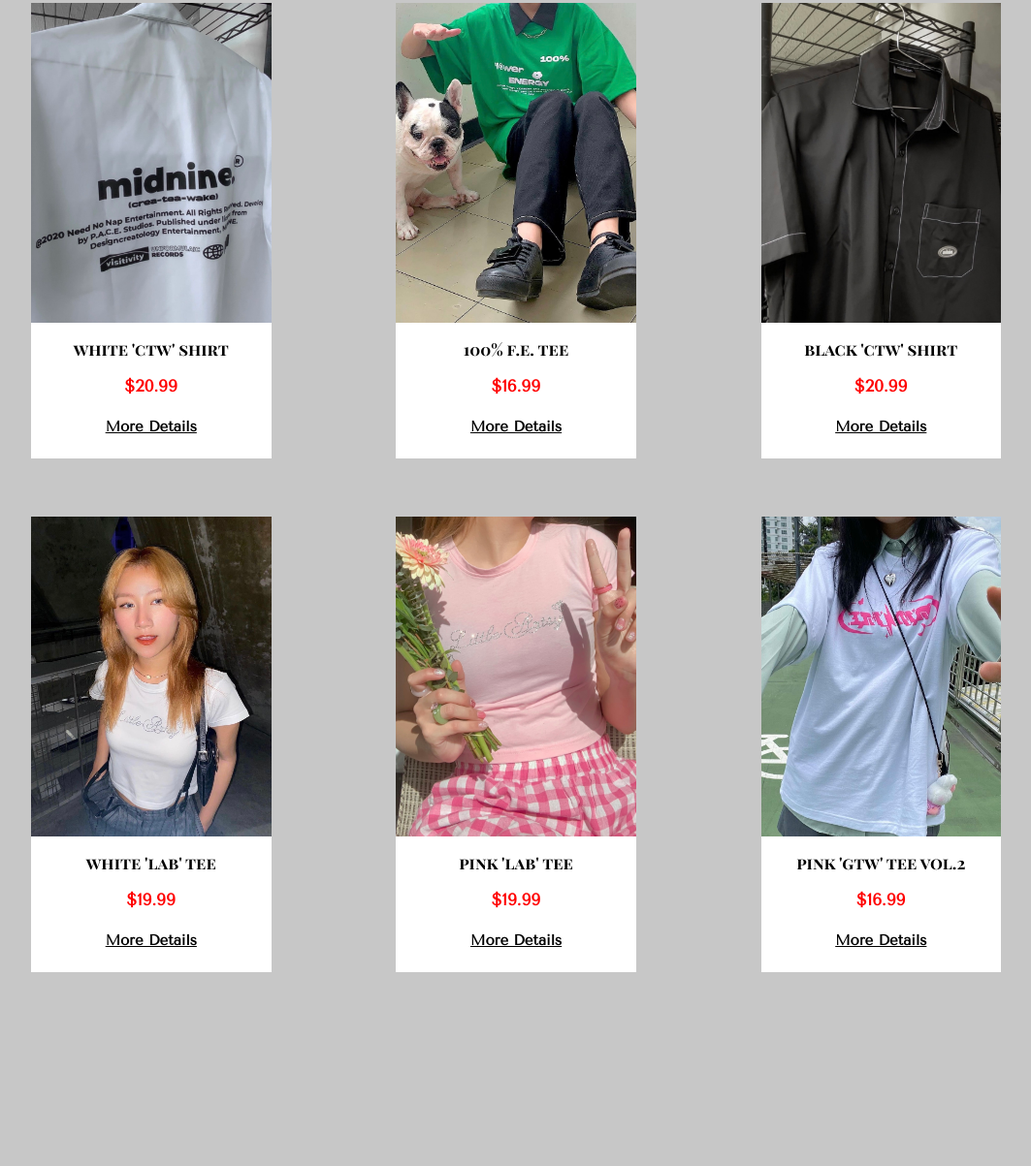
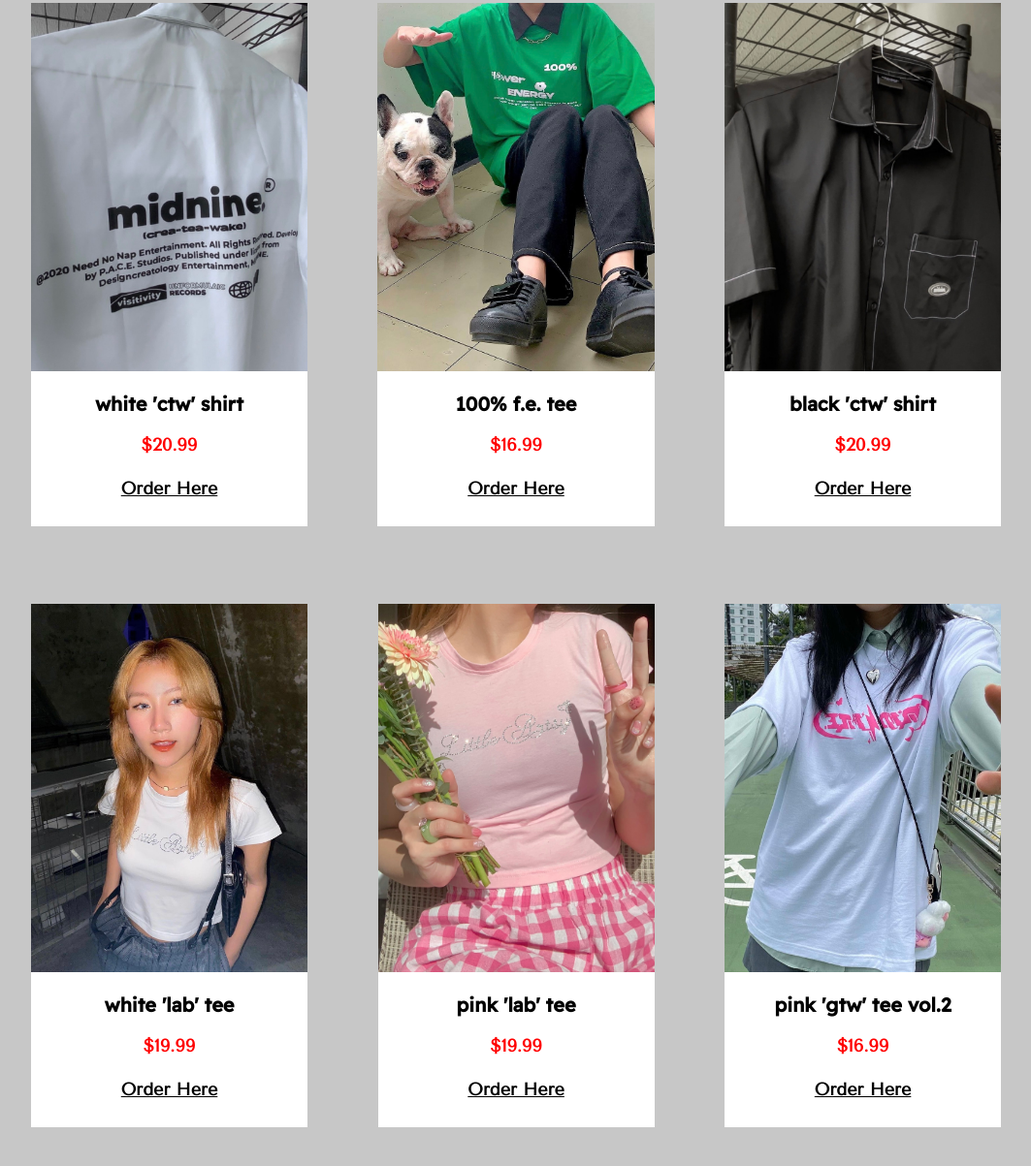
Before and after one commit to katparins/midterm, a plain HTML site: page bestsellers.html in a window 1280 px wide. Shown: the part 307-1510 px from the top of the page at 97% size, without its empty margins (108-1171 px from the left). Before the commit the page ends 1370 px from the top, so only its background shows below. Drawn offline with nearby package versions, Linux system fonts and the light colour scheme; a web font is replaced by a local one.

Commit message:
Added project files

```diff
--- a/bestsellers.html
+++ b/bestsellers.html
@@ -50,7 +50,7 @@
 		<div class="boxTitle">white 'ctw' shirt</div>
 		<div class="price">$20.99</div>
 		<div class="link">
-		<a class="website" target="_link" href="https://www.instagram.com/p/CWAlLjVFV4r/">More Details</a>
+		<a class="website" target="_link" href="https://shop.line.me/@491wljrl/product/1000212779?utm_source=LS_Share&utm_medium=Storefront-Productend&utm_keyword=92d9ccbe1e7cec59f65abd0cdb7a105f1680411835169">Order Here</a>
 		</div>
 	<div class="footer"></div>
 	</div>
@@ -63,7 +63,7 @@
 		<div class="boxTitle">100% f.e. tee</div>
 		<div class="price">$16.99</div>
 		<div class="link">
-		<a class="website" target="_link" href="https://www.instagram.com/p/CRBx6JDNGAQ/">More Details</a>
+		<a class="website" target="_link" href="https://shop.line.me/@491wljrl/product/321031453?utm_source=LS_Share&utm_medium=Storefront-Productend&utm_keyword=92d9ccbe1e7cec59f65abd0cdb7a105f1680411849928">Order Here</a>
 		</div>
 	</div>
 
@@ -75,7 +75,7 @@
 		<div class="boxTitle">black 'ctw' shirt</div>
 		<div class="price">$20.99</div>
 		<div class="link">
-		<a class="website" target="_link" href="https://www.instagram.com/p/CVCzg9RLyu_/">More Details</a>
+		<a class="website" target="_link" href="https://shop.line.me/@491wljrl/product/1000212793?utm_source=LS_Share&utm_medium=Storefront-Productend&utm_keyword=92d9ccbe1e7cec59f65abd0cdb7a105f1680411865089">Order Here</a>
 		</div>
 	</div>
 </div>
@@ -89,7 +89,7 @@
 		<div class="boxTitle">white 'lab' tee</div>
 		<div class="price">$19.99</div>
 		<div class="link">
-		<a class="website" target="_link" href="https://www.instagram.com/p/Cbwq4_sOLRj/">More Details</a>
+		<a class="website" target="_link" href="https://shop.line.me/@491wljrl/product/1000160135?utm_source=LS_Share&utm_medium=Storefront-Productend&utm_keyword=92d9ccbe1e7cec59f65abd0cdb7a105f1680411923092">Order Here</a>
 		</div>
 	<div class="footer"></div>
 	</div>
@@ -102,7 +102,7 @@
 		<div class="boxTitle">pink 'lab' tee</div>
 		<div class="price">$19.99</div>
 		<div class="link">
-		<a class="website" target="_link" href="https://www.instagram.com/p/CcCip-JLu2W/">More Details</a>
+		<a class="website" target="_link" href="https://shop.line.me/@491wljrl/product/1000160076?utm_source=LS_Share&utm_medium=Storefront-Productend&utm_keyword=92d9ccbe1e7cec59f65abd0cdb7a105f1680411949185">Order Here</a>
 		</div>
 	</div>
 
@@ -114,7 +114,7 @@
 		<div class="boxTitle">pink 'gtw' tee vol.2</div>
 		<div class="price">$16.99</div>
 		<div class="link">
-		<a class="website" target="_link" href="https://www.instagram.com/p/CPvQn3HrCyG/">More Details</a>
+		<a class="website" target="_link" href="https://shop.line.me/@491wljrl/product/321031415?utm_source=LS_Share&utm_medium=Storefront-Productend&utm_keyword=92d9ccbe1e7cec59f65abd0cdb7a105f1680411973299">Order Here</a>
 		</div>
 	</div>
 </div>
--- a/style.css
+++ b/style.css
@@ -1,6 +1,7 @@
 @import url('https://fonts.googleapis.com/css2?family=Playfair+Display:wght@500&family=Tenor+Sans&display=swap');
 @import url('https://fonts.googleapis.com/css2?family=Playfair+Display+SC:wght@700&family=Playfair+Display:wght@500&family=Tenor+Sans&display=swap');
 @import url('https://fonts.googleapis.com/css2?family=Playfair+Display:ital,wght@1,500&display=swap');
+@import url('https://fonts.googleapis.com/css2?family=Readex+Pro:wght@500&display=swap');
 
 * {
   box-sizing: border-box;
@@ -288,7 +289,7 @@ h1, h4, p {
   background-color: white;
   position: relative;
   margin-top: 60px;
-  height: 470px;
+  height: 540px;
   justify-content: center;
 }
 
@@ -296,7 +297,7 @@ h1, h4, p {
   background-color: white;
   position: relative;
   margin-top: 60px;
-  height: 470px;
+  height: 540px;
   justify-content: center;
 }
 
@@ -304,7 +305,7 @@ h1, h4, p {
   background-color: white;
   position: relative;
   margin-top: 60px;
-  height: 470px;
+  height: 540px;
   justify-content: center;
 }
 
@@ -312,7 +313,7 @@ h1, h4, p {
   background-color: white;
   position: relative;
   margin-top: 80px;
-  height: 470px;
+  height: 540px;
   justify-content: center;
 }
 
@@ -320,7 +321,7 @@ h1, h4, p {
   background-color: white;
   position: relative;
   margin-top: 80px;
-  height: 470px;
+  height: 540px;
   justify-content: center;
 }
 
@@ -328,32 +329,33 @@ h1, h4, p {
   background-color: white;
   position: relative;
   margin-top: 80px;
-  height: 470px;
+  height: 540px;
   justify-content: center;
 }
 
 .pic {
-  height: 330px;
+  height: 380px;
   display: flex;
   justify-content: center;
   margin-bottom: 100px;
 }
 
 .boxTitle {
-  font-family: 'Playfair Display SC', serif;
-  font-size: 17px;
+  font-family: 'Readex Pro', sans-serif;
+  font-size: 20px;
   text-align: center;
   position: absolute;
-  margin-top: -84px;
+  margin-top: -79px;
   width: 100%;
+  font-weight: bold;
 }
 
 .price {
   font-family: 'Tenor Sans', sans-serif;
-  font-size: 17px;
+  font-size: 18px;
   text-align: center;
   position: absolute;
-  margin-top: -45px;
+  margin-top: -35px;
   width: 100%;
   font-weight: bold;
   color: red;
@@ -361,14 +363,27 @@ h1, h4, p {
 
 .website {
   position: absolute;
-  margin-top: -2px;
+  margin-top: 10px;
   font-family: 'Tenor Sans', sans-serif;
-  font-size: 15px;
+  font-size: 18px;
   display: flex;
   justify-content: center;
   font-weight: bold;
   text-align: center;
   width: 100%;
+}
+
+.soon {
+  position: absolute;
+  margin-top: 10px;
+  font-family: 'Tenor Sans', sans-serif;
+  font-size: 18px;
+  display: flex;
+  justify-content: center;
+  font-weight: bold;
+  text-align: center;
+  width: 100%;
+  text-decoration: none;
 }
 
 a:link, a:visited{
@@ -377,6 +392,10 @@ a:link, a:visited{
 
 a:hover {
   color: #ECC0CA;
+}
+
+a.soon:hover {
+  color: black;
 }
 
 .footer {
@@ -396,7 +415,7 @@ a:hover {
   justify-content: space-between;
   max-width: 1000px;
   margin: 0 auto;
-  margin-top: -20px;
+  margin-top: 0px;
 }
 
 .items {
```
Also changed, not shown: artsy.html (+2 -2 lines), crea-tea-wake.html (+2 -3 lines), flower.html (+1 -1 lines), guess.html (+3 -3 lines), index.html (+3 -3 lines), still-awake-still.html (+3 -3 lines), zzz.html (+2 -2 lines).
